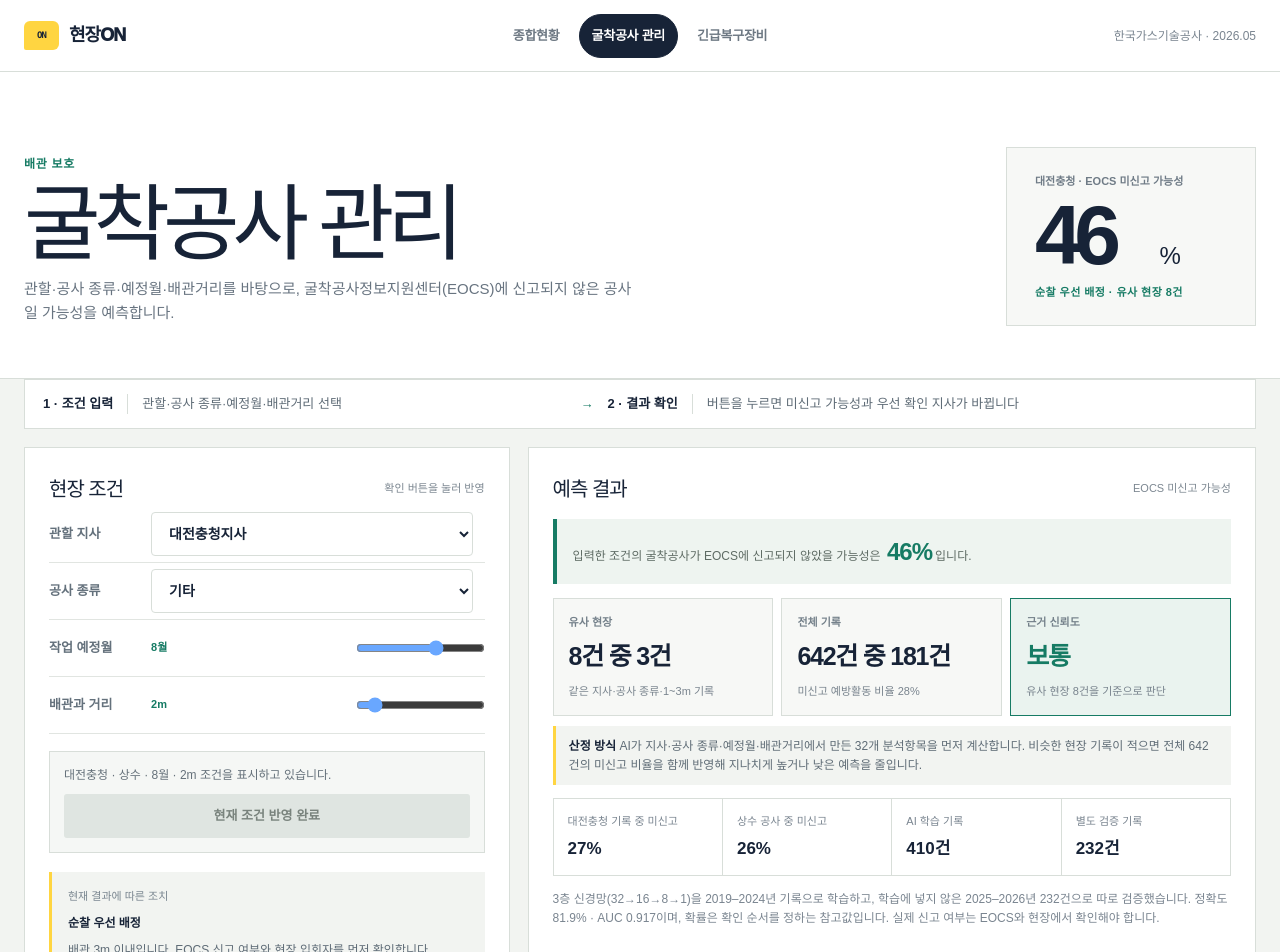
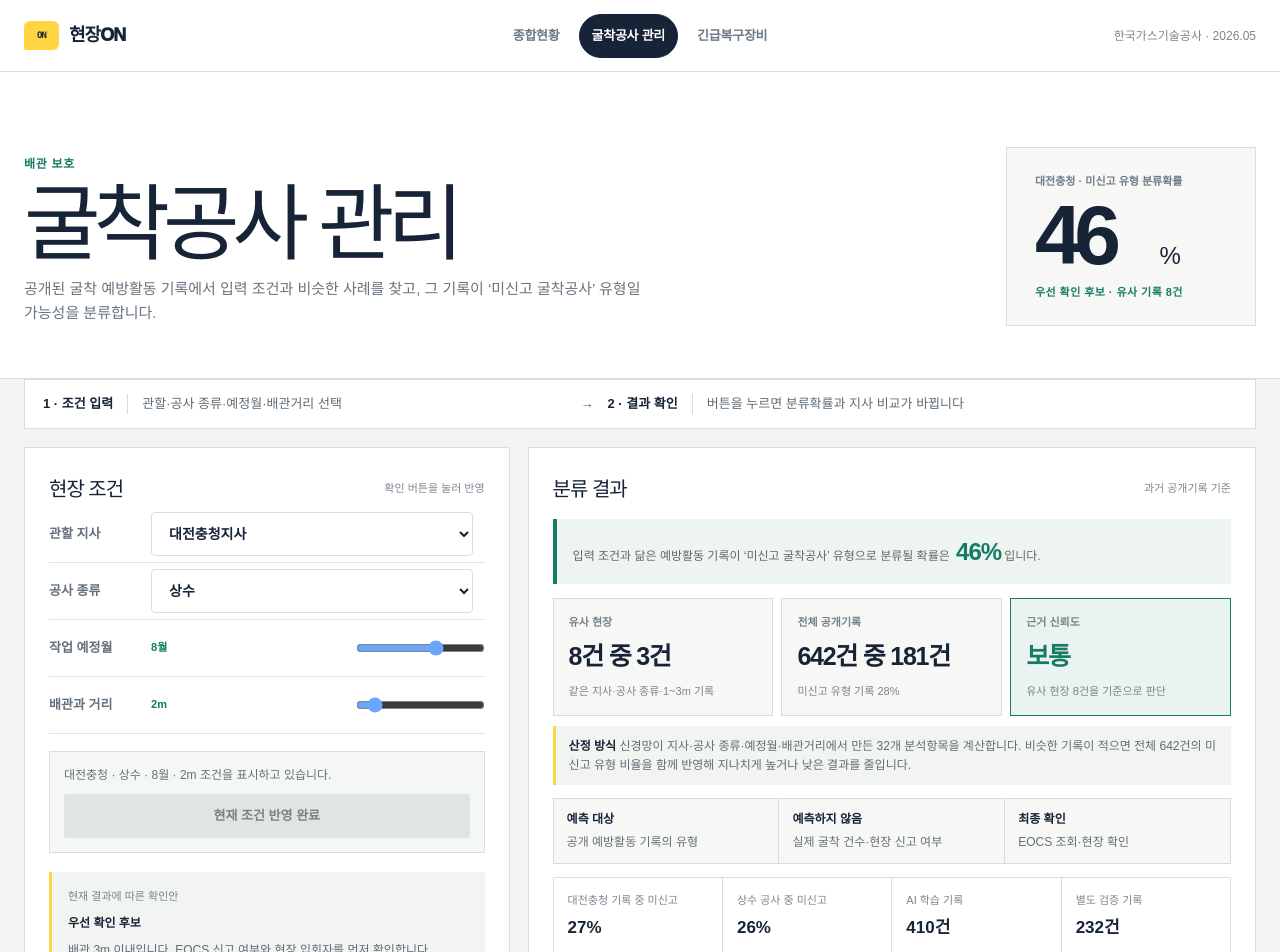
Before and after one commit to woals5420/hyeonjang-on, a Next.js app: page /digsafe in a window 1280 px wide. Shown: the top 952 px of the page. Built offline with nearby package versions, Linux system fonts and the light colour scheme.

Commit message:
굴착공사 분류확률 설명과 공종 입력 수정

```diff
--- a/app/digsafe/page.tsx
+++ b/app/digsafe/page.tsx
@@ -76,8 +76,8 @@ function prediction(branch: string, work: string, month: number, distance: numbe
 
 function actionLabel(value: number) {
   if (value >= 50) return '신고 여부 즉시 확인';
-  if (value >= 30) return '순찰 우선 배정';
-  return '계획 순찰';
+  if (value >= 30) return '우선 확인 후보';
+  return '일반 확인';
 }
 
 function confidence(samples: number) {
@@ -141,50 +141,51 @@ export default function DigSafe() {
       </header>
 
       <section className="dz-hero">
-        <div className="dz-title"><span>배관 보호</span><h1>굴착공사 관리</h1><p>관할·공사 종류·예정월·배관거리를 바탕으로, 굴착공사정보지원센터(EOCS)에 신고되지 않은 공사일 가능성을 예측합니다.</p></div>
-        <div className="dz-score" aria-live="polite"><span>{branch.replace('지사', '')} · EOCS 미신고 가능성</span><strong>{probability}</strong><em>%</em><small>{actionLabel(probability)} · 유사 현장 {estimate.similar.length}건</small></div>
+        <div className="dz-title"><span>배관 보호</span><h1>굴착공사 관리</h1><p>공개된 굴착 예방활동 기록에서 입력 조건과 비슷한 사례를 찾고, 그 기록이 ‘미신고 굴착공사’ 유형일 가능성을 분류합니다.</p></div>
+        <div className="dz-score" aria-live="polite"><span>{branch.replace('지사', '')} · 미신고 유형 분류확률</span><strong>{probability}</strong><em>%</em><small>{actionLabel(probability)} · 유사 기록 {estimate.similar.length}건</small></div>
       </section>
 
-      <div className="page-howto"><strong>1 · 조건 입력</strong><span>관할·공사 종류·예정월·배관거리 선택</span><i>→</i><strong>2 · 결과 확인</strong><span>버튼을 누르면 미신고 가능성과 우선 확인 지사가 바뀝니다</span></div>
+      <div className="page-howto"><strong>1 · 조건 입력</strong><span>관할·공사 종류·예정월·배관거리 선택</span><i>→</i><strong>2 · 결과 확인</strong><span>버튼을 누르면 분류확률과 지사 비교가 바뀝니다</span></div>
 
       <section className="dz-console">
         <form className="dz-inputs" onSubmit={(event) => { event.preventDefault(); setApplied({ ...draft }); }}>
           <div className="dz-section-title"><h2>현장 조건</h2><small>확인 버튼을 눌러 반영</small></div>
           <label>관할 지사<select value={draft.branch} onChange={(event) => setDraft((current) => ({ ...current, branch: event.target.value }))}>{model.features.branches.map((item) => <option key={item}>{item}</option>)}</select></label>
-          <label>공사 종류<select value={draft.work} onChange={(event) => setDraft((current) => ({ ...current, work: event.target.value }))}>{model.features.works.map((item) => <option key={item}>{item.replace('타공사_', '')}</option>)}</select></label>
+          <label>공사 종류<select value={draft.work} onChange={(event) => setDraft((current) => ({ ...current, work: event.target.value }))}>{model.features.works.map((item) => <option key={item} value={item}>{item.replace('타공사_', '')}</option>)}</select></label>
           <label>작업 예정월 <strong>{draft.month}월</strong><input aria-label="굴착 작업 예정월" type="range" min="1" max="12" value={draft.month} onChange={(event) => setDraft((current) => ({ ...current, month: Number(event.target.value) }))} /></label>
           <label>배관과 거리 <strong>{draft.distance}m</strong><input aria-label="굴착 위치와 배관 거리" type="range" min="0" max="20" step="0.5" value={draft.distance} onChange={(event) => setDraft((current) => ({ ...current, distance: Number(event.target.value) }))} /></label>
           <div className={hasChanges ? 'condition-submit pending-condition' : 'condition-submit'}>
             <p>{hasChanges ? '조건이 바뀌었습니다. 아래 버튼을 눌러 결과에 반영하세요.' : `${branch.replace('지사', '')} · ${work.replace('타공사_', '')} · ${month}월 · ${distance}m 조건을 표시하고 있습니다.`}</p>
             <button type="submit" disabled={!hasChanges}>{hasChanges ? '이 조건으로 결과 확인' : '현재 조건 반영 완료'}</button>
           </div>
-          <div className="dz-action"><small>현재 결과에 따른 조치</small><strong>{actionLabel(probability)}</strong><p>{distance <= 3 ? '배관 3m 이내입니다. EOCS 신고 여부와 현장 입회자를 먼저 확인합니다.' : '순찰 경로에 등록하고 굴착 전에 EOCS 신고 여부를 다시 확인합니다.'}</p></div>
+          <div className="dz-action"><small>현재 결과에 따른 확인안</small><strong>{actionLabel(probability)}</strong><p>{distance <= 3 ? '배관 3m 이내입니다. EOCS 신고 여부와 현장 입회자를 먼저 확인합니다.' : '예정 작업 목록과 EOCS 신고 여부를 대조해 확인합니다.'}</p></div>
         </form>
 
         <div className="dz-network">
-          <div className="dz-section-title"><h2>예측 결과</h2><small>EOCS 미신고 가능성</small></div>
-          <p className="prediction-lead">입력한 조건의 굴착공사가 EOCS에 신고되지 않았을 가능성은 <strong>{probability}%</strong>입니다.</p>
+          <div className="dz-section-title"><h2>분류 결과</h2><small>과거 공개기록 기준</small></div>
+          <p className="prediction-lead">입력 조건과 닮은 예방활동 기록이 ‘미신고 굴착공사’ 유형으로 분류될 확률은 <strong>{probability}%</strong>입니다.</p>
           <div className="probability-proof probability-proof-three">
             <div><small>유사 현장</small><strong>{estimate.similar.length}건 중 {estimate.missed}건</strong><p>같은 지사·공사 종류·{estimate.band.label} 기록</p></div>
-            <div><small>전체 기록</small><strong>642건 중 181건</strong><p>미신고 예방활동 비율 {Math.round(model.calibration.globalBaseRate * 100)}%</p></div>
+            <div><small>전체 공개기록</small><strong>642건 중 181건</strong><p>미신고 유형 기록 {Math.round(model.calibration.globalBaseRate * 100)}%</p></div>
             <div className="proof-result"><small>근거 신뢰도</small><strong>{confidence(estimate.similar.length)}</strong><p>유사 현장 {estimate.similar.length}건을 기준으로 판단</p></div>
           </div>
-          <p className="proof-formula"><b>산정 방식</b> AI가 지사·공사 종류·예정월·배관거리에서 만든 32개 분석항목을 먼저 계산합니다. 비슷한 현장 기록이 적으면 전체 642건의 미신고 비율을 함께 반영해 지나치게 높거나 낮은 예측을 줄입니다.</p>
+          <p className="proof-formula"><b>산정 방식</b> 신경망이 지사·공사 종류·예정월·배관거리에서 만든 32개 분석항목을 계산합니다. 비슷한 기록이 적으면 전체 642건의 미신고 유형 비율을 함께 반영해 지나치게 높거나 낮은 결과를 줄입니다.</p>
+          <div className="prediction-boundary"><span><b>예측 대상</b> 공개 예방활동 기록의 유형</span><span><b>예측하지 않음</b> 실제 굴착 건수·현장 신고 여부</span><span><b>최종 확인</b> EOCS 조회·현장 확인</span></div>
           <div className="model-metrics">
             <div><small>{branch.replace('지사', '')} 기록 중 미신고</small><strong>{Math.round(rate(branchRows) * 100)}%</strong></div>
             <div><small>{work.replace('타공사_', '')} 공사 중 미신고</small><strong>{Math.round(rate(workRows) * 100)}%</strong></div>
             <div><small>AI 학습 기록</small><strong>{model.trainRows}건</strong></div>
             <div><small>별도 검증 기록</small><strong>{model.testRows}건</strong></div>
           </div>
-          <p className="model-note">3층 신경망(32→16→8→1)을 2019–2024년 기록으로 학습하고, 학습에 넣지 않은 2025–2026년 {model.testRows}건으로 따로 검증했습니다. 정확도 {(model.metrics.accuracy * 100).toFixed(1)}% · AUC {model.metrics.auc.toFixed(3)}이며, 확률은 확인 순서를 정하는 참고값입니다. 실제 신고 여부는 EOCS와 현장에서 확인해야 합니다.</p>
+          <p className="model-note">3층 신경망(32→16→8→1)을 2019–2024년 기록으로 학습하고, 학습에 넣지 않은 2025–2026년 {model.testRows}건으로 따로 검증했습니다. 정확도 {(model.metrics.accuracy * 100).toFixed(1)}% · AUC {model.metrics.auc.toFixed(3)}입니다. 이 값은 전체 굴착공사의 실제 미신고 발생률이 아니라, 공개기록의 확인 순서를 정하는 참고값입니다.</p>
         </div>
       </section>
 
       <section className="dz-grid">
         <div className="patrol-board">
-          <div className="dz-section-title"><h2>우선 확인 지사</h2><small>미신고 가능성 높은 순</small></div>
+          <div className="dz-section-title"><h2>모델 확인 순위</h2><small>미신고 유형 분류확률 순</small></div>
           <p className="section-help">{work.replace('타공사_', '')} · {month}월 · 배관거리 {distance}m 조건을 모든 지사에 똑같이 적용했습니다. 지사를 누르면 상세 기록이 바뀝니다.</p>
-          <div className="patrol-columns"><span>순서</span><span>지사</span><span>위험 막대</span><span>예측값</span><span>민원 1만건당</span></div>
+          <div className="patrol-columns"><span>순서</span><span>지사</span><span>분류 막대</span><span>분류확률</span><span>민원 1만건당</span></div>
           {patrol.map((item, index) => <button key={item.branch} type="button" className={branch === item.branch ? 'selected-patrol' : ''} onClick={() => selectPatrolBranch(item.branch)}><em>{String(index + 1).padStart(2, '0')}</em><strong>{item.branch.replace('지사', '')}</strong><span><i style={{ width: `${item.probability}%` }} /></span><b>{item.probability}%</b><small>{item.perTenThousand.toFixed(1)}건</small></button>)}
         </div>
 
```
